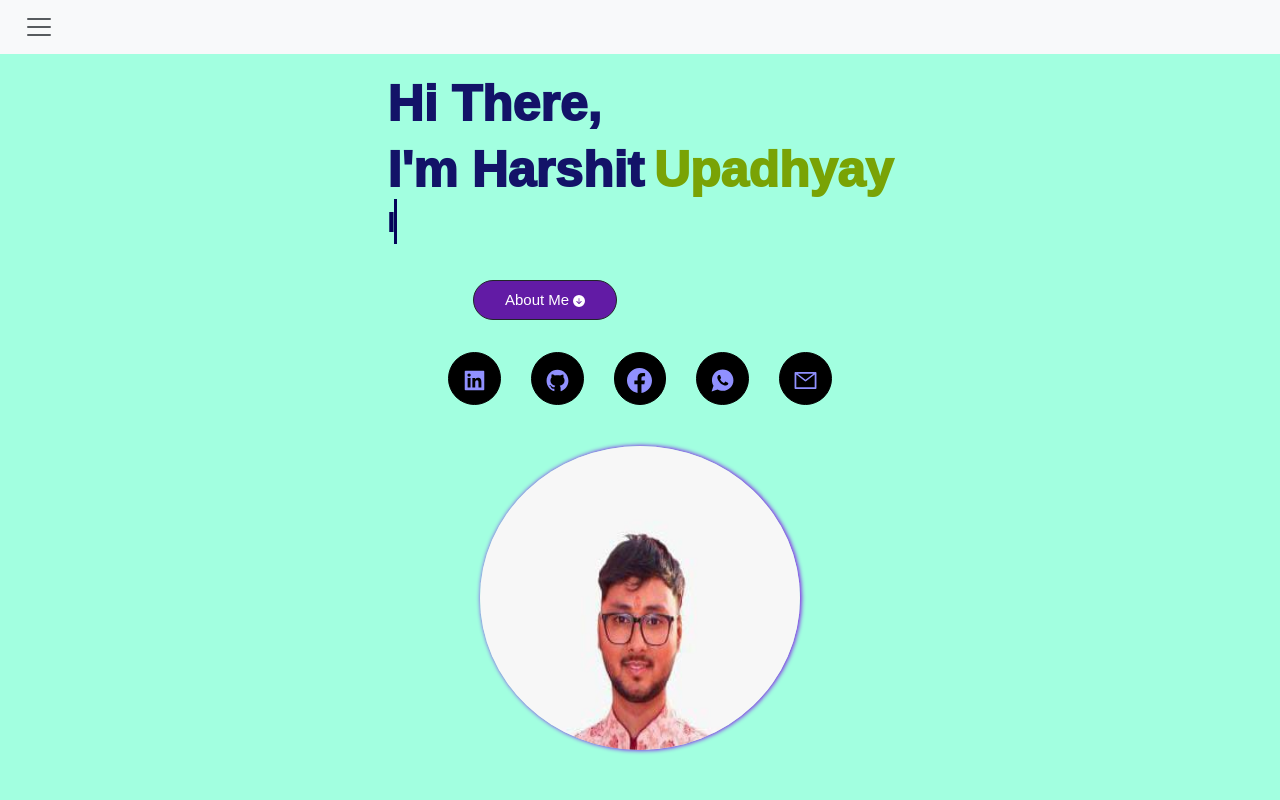
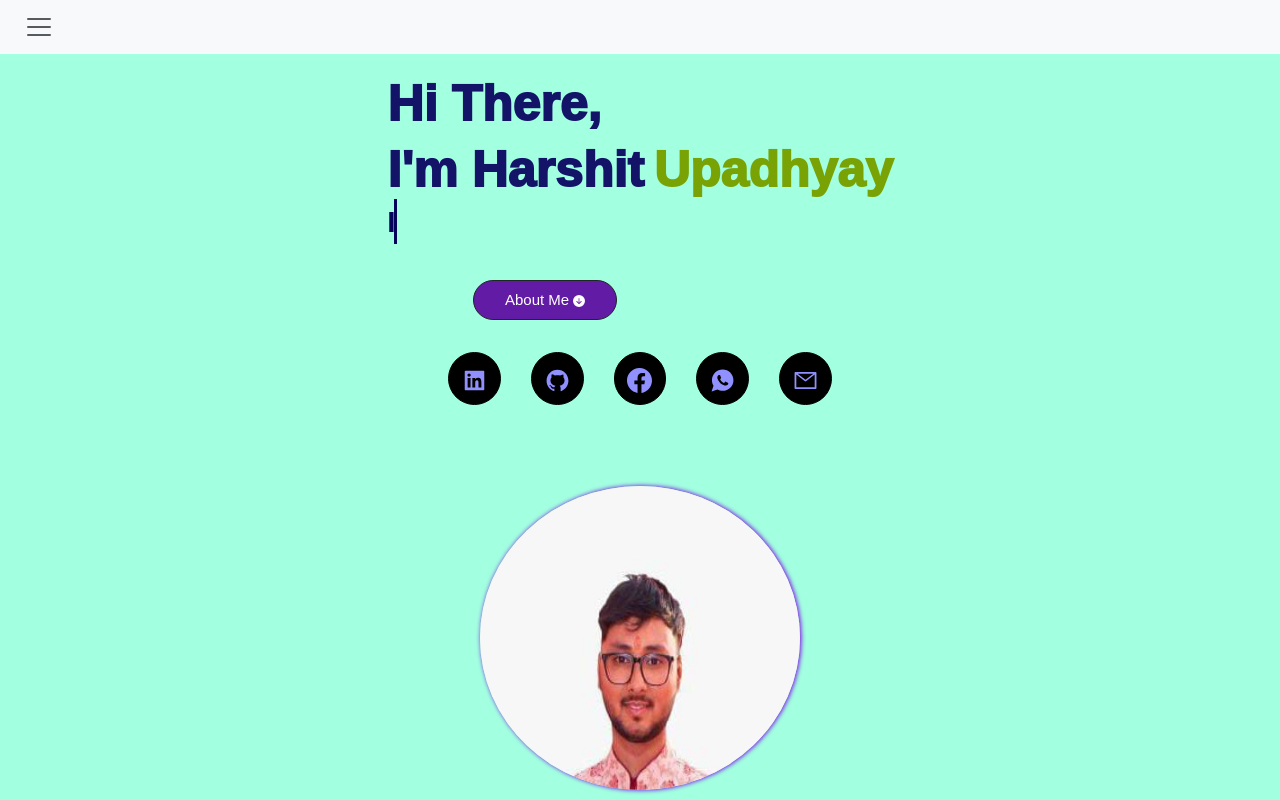
Before and after one commit to hars-shit/Portfolio, a React (Create React App) app: page / in a window 1280 px wide. Shown: the top 800 px of the page. Built offline with nearby package versions, Linux system fonts and the light colour scheme.

Commit message:
eigth commit

```diff
--- a/src/styles/AboutMe.scss
+++ b/src/styles/AboutMe.scss
@@ -8,7 +8,7 @@
     // width: 100%;
     gap: 30px;
     // height: 100%;
-    padding: 0px 20px;
+    padding: 20px 20px;
 
     > img {
         width: 20rem;
```
